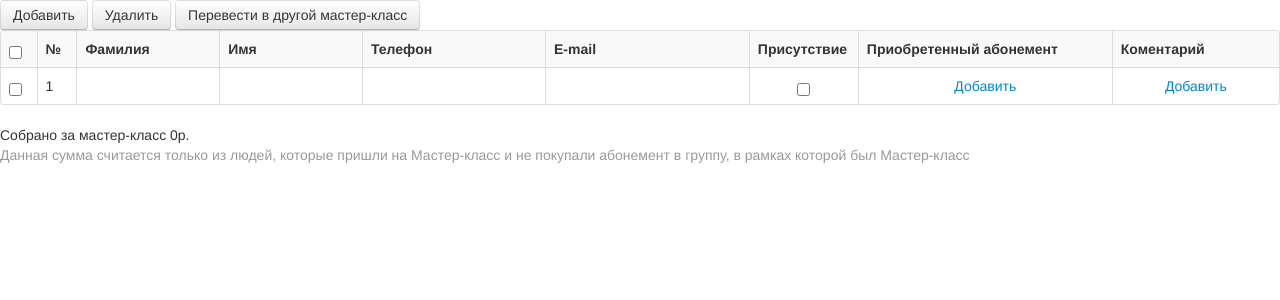
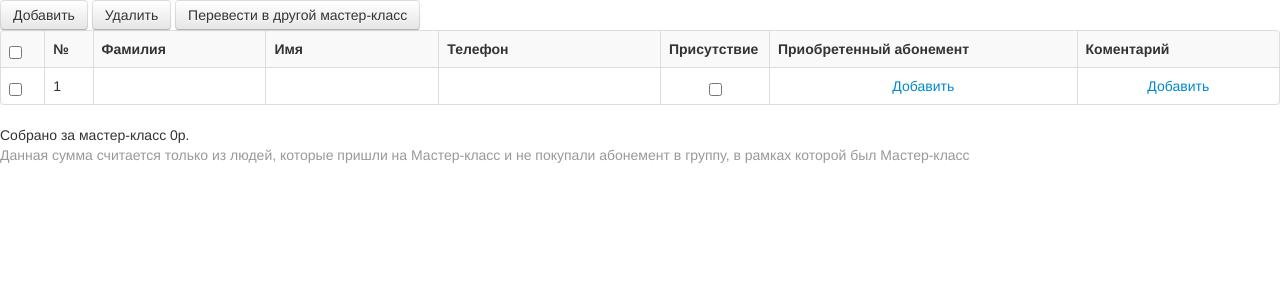
Before and after one commit to drda3x/dh_journal, a Django app: template application/templates/mk.html in a window 1280 px wide. Shown: the top 300 px of the page. Run offline with Django 3.2, Linux system fonts and the light colour scheme; tables that the repository leaves empty hold one stand-in row (values such as "Sample post"); the template is opened without the code that fills it: values that come from a table or form of the project are taken from there, most other values are stand-ins (such as "Sample title", 1, 10 or a date in 2020); parts of the project's set-up code (start-up, migrations or seed data) failed here and were passed over; some libraries are stand-ins or nearby versions.

Commit message:
Убрал e-mail

```diff
--- a/application/models.py
+++ b/application/models.py
@@ -477,7 +477,7 @@ class Students(models.Model):
             last_name=self.last_name,
             phone=self.str_phone,
             raw_phone=self.phone,
-            e_mail=self.e_mail,
+            # e_mail=self.e_mail,
             org=self.org
         )
 
--- a/application/static/js/mk2.js
+++ b/application/static/js/mk2.js
@@ -134,7 +134,6 @@ function sendRequest(_data, subAction, callback) {
             tr = $(
                 '<tr>' +
                     '<td class="cp"><input class="row-selector" type="checkbox" /></td>' +
-                    '<td></td>' +
                     '<td></td>' +
                     '<td></td>' +
                     '<td></td>' +
--- a/application/templates/mk.html
+++ b/application/templates/mk.html
@@ -320,7 +320,6 @@
 	    <th data-name="last_name" style="min-width: 100px;">Фамилия</th>
 	    <th data-name="first_name" style="min-width: 100px;">Имя</th>
 	    <th data-name="phone" style="min-width: 133px;">Телефон</th>
-	    <th data-name="e_mail" style="min-width: 150px;">E-mail</th>
 	    <th class="fixed" data-name="id">Присутствие</th>
 	    <th data-name="pass">Приобретенный абонемент</th>
 	    <th data-name="comment" style="min-width: 120px;">Коментарий</th>
@@ -332,7 +331,6 @@
 	    <td>{{ record.student.last_name }}</td>
 	    <td>{{ record.student.first_name }}</td>
 	    <td>{{ record.student.str_phone }}</td>
-	    <td>{% if record.student.e_mail %}{{ record.student.e_mail }}{% endif %}</td>
 	    <td class="center cp no-click"><input class="attendance" type="checkbox" value="{{ record.student.id }}" {% if record.attendance %}checked="checked"{% endif %} /></td>
 	    <td class="center no-click">
             {% if record.group %}
@@ -407,12 +405,6 @@
                         <input type="tel" class="data" name="phone" id="phone" required />
                     </div>
                 </div>
-                <div class="control-group">
-                    <label class="control-label" for="e_mail">E-mail</label>
-                    <div class="controls">
-                        <input type="email" class="data" name="e_mail" id="e_mail" />
-                    </div>
-                </div>
             </div>
             <div class="modal-footer">
                 <button class="btn cancel" data-dismiss="modal" aria-hidden="true">Отмена</button>
--- a/application/views.py
+++ b/application/views.py
@@ -781,7 +781,7 @@ class BonusClassView(BaseView):
                 request.POST['phone'],
                 request.POST['first_name'],
                 request.POST['last_name'],
-                request.POST['e_mail'],
+                request.POSTget('e_mail'),
                 request.POST.get('is_org')
             )
 
@@ -789,7 +789,7 @@ class BonusClassView(BaseView):
             _json = _add_student(
                 request.POST['gid'],
                 (request.POST['first_name'], request.POST['last_name'], request.POST['phone']),
-                request.POST['e_mail'],
+                request.POST.get('e_mail'),
                 request.POST.get('is_org'),
                 BonusClassList
             )
```
